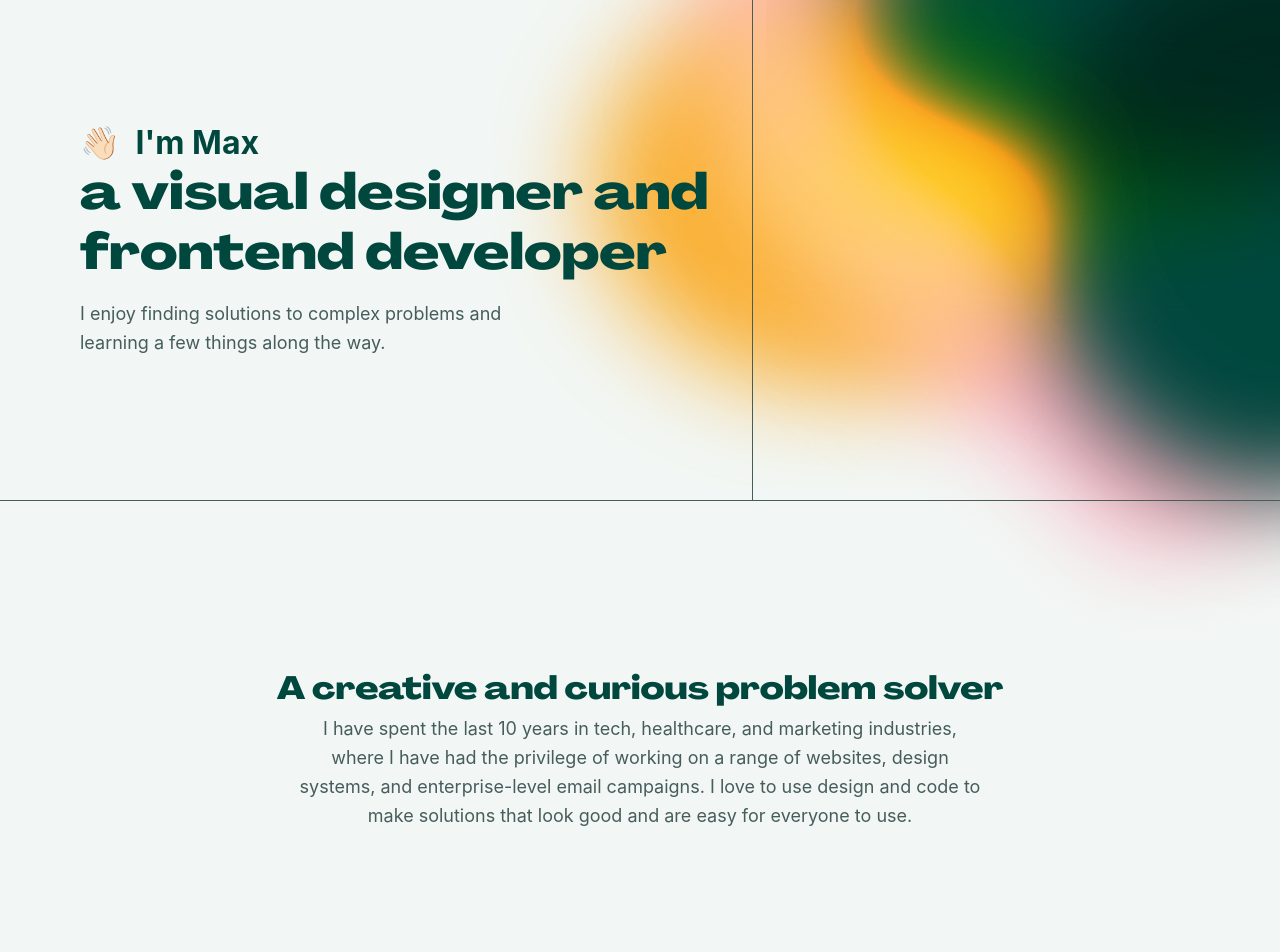
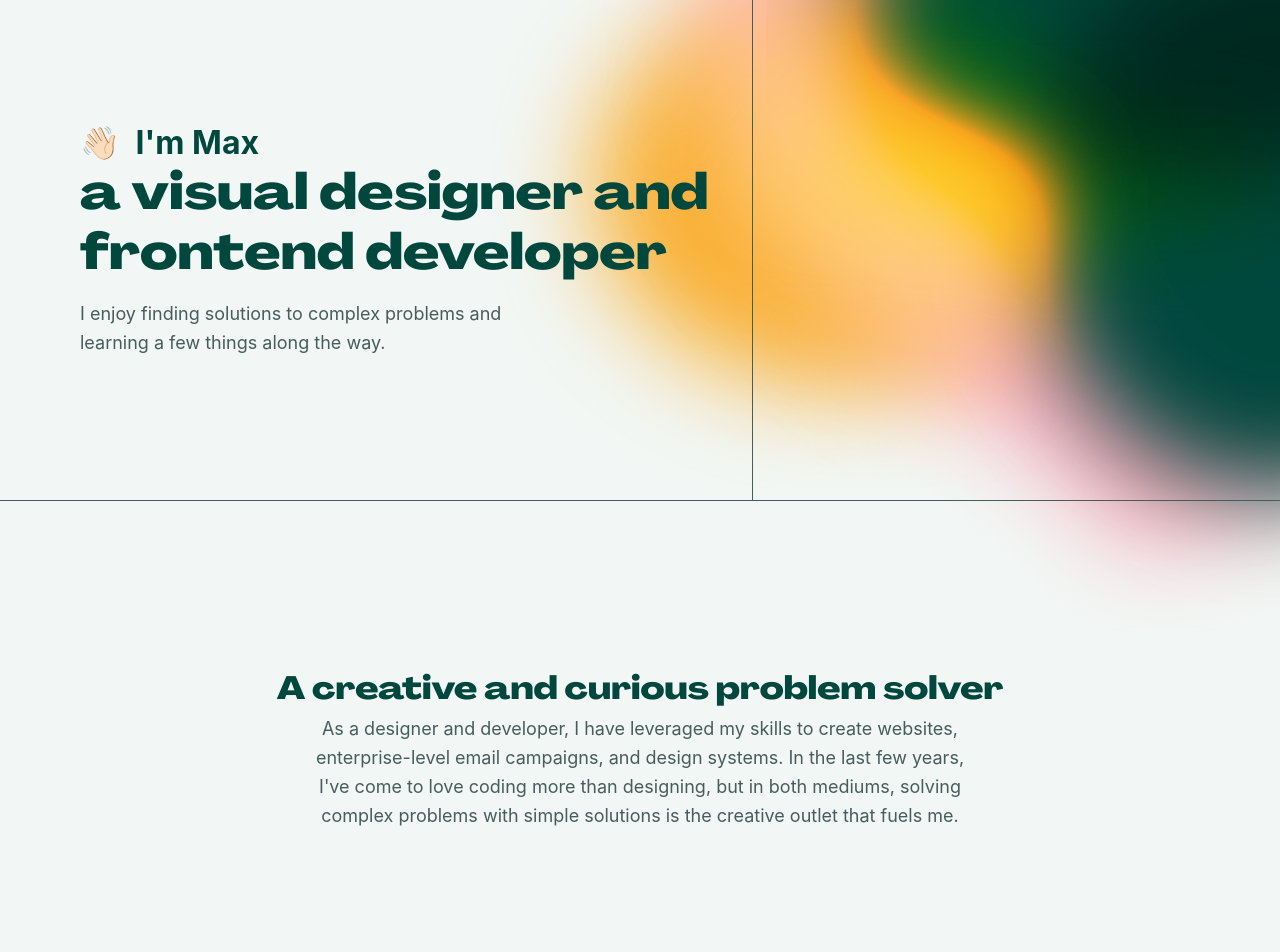
Before and after one commit to maxleee/personal-site, a Next.js app: page / in a window 1280 px wide. Shown: the top 952 px of the page. Built offline with nearby package versions, Linux system fonts and the light colour scheme.

Commit message:
update about content

```diff
--- a/pages/index.js
+++ b/pages/index.js
@@ -51,10 +51,10 @@ export default function Home({ allPostsData }) {
       <section className='about'>
         <h2 className='title'>A creative and curious problem solver </h2>
         <p className='paragraph'>
-          I have spent the last 10 years in tech, healthcare, and marketing industries, where I have
-          had the privilege of working on a range of websites, design systems, and enterprise-level
-          email campaigns. I love to use design and code to make solutions that look good and are
-          easy for everyone to use.
+          As a designer and developer, I have leveraged my skills to create websites,
+          enterprise-level email campaigns, and design systems. In the last few years, I've come to
+          love coding more than designing, but in both mediums, solving complex problems with simple
+          solutions is the creative outlet that fuels me.
         </p>
       </section>
       <div className='intro-divider'></div>
```
